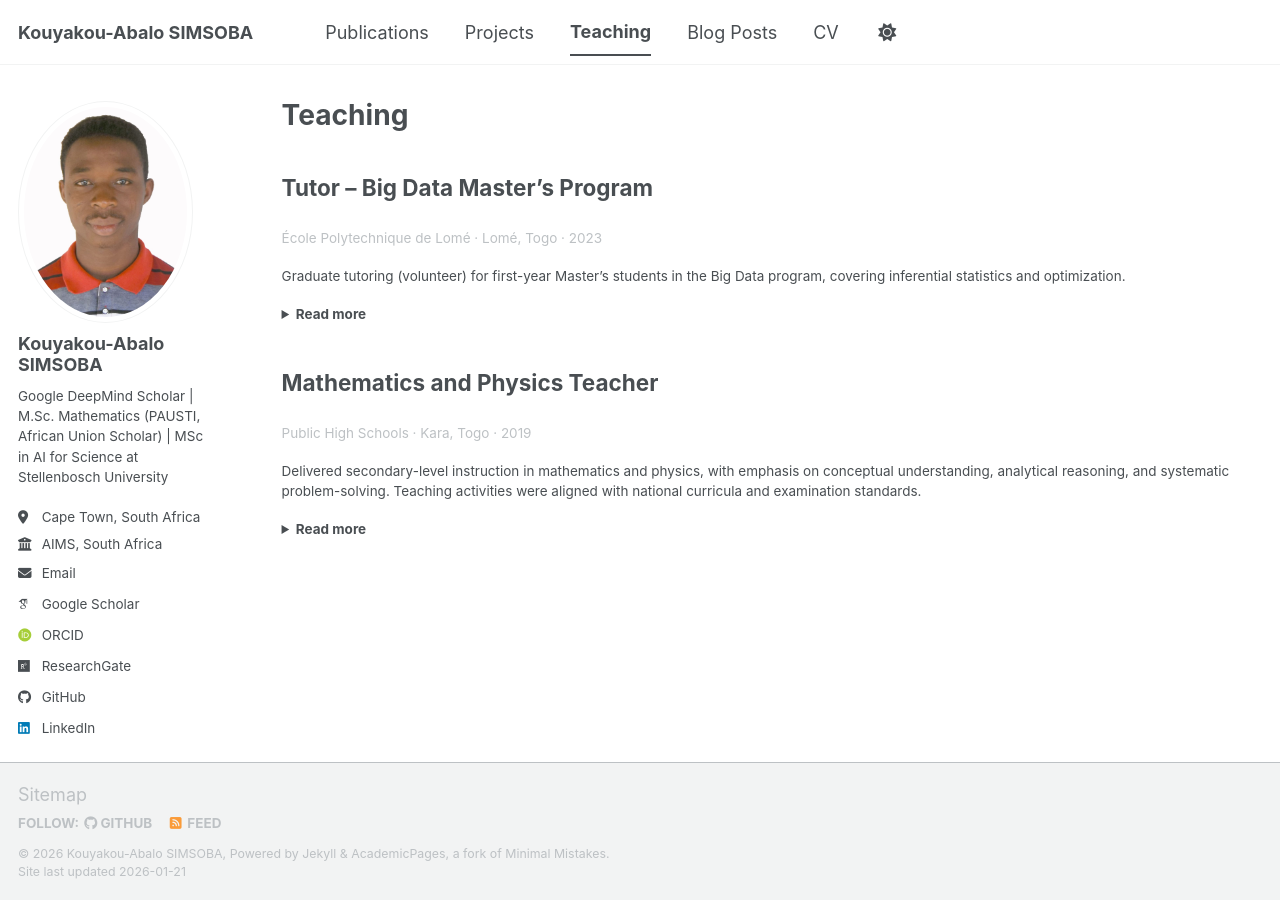
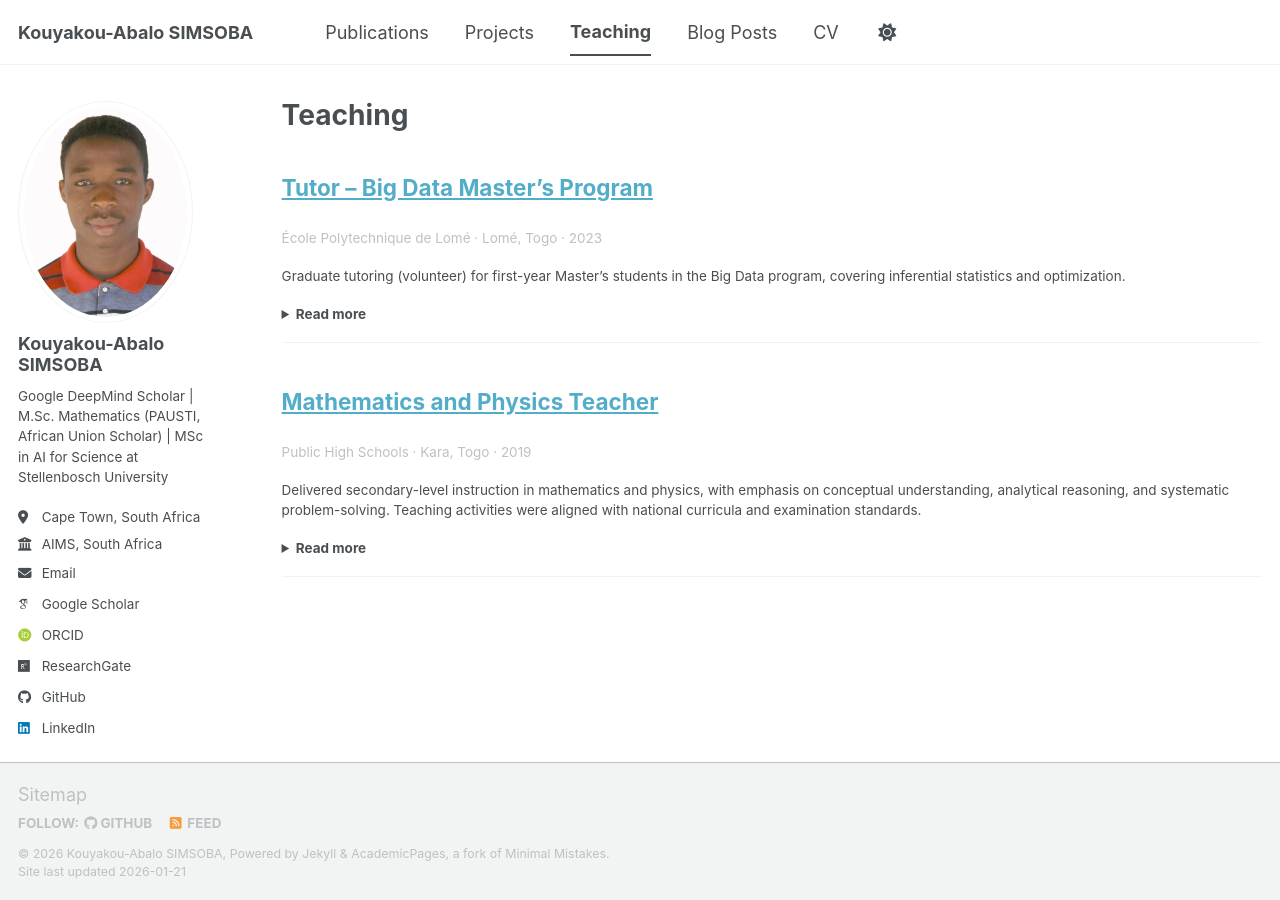
Before and after one commit to simsoba-research/simsoba-research.github.io, a Jekyll site: the page built from _pages/teaching.html, in a window 1280 px wide. Built offline with Jekyll 4.4.1, drawn with Linux system fonts in a browser that asks for light colours; some web fonts are replaced; a script bundle is joined from its source files by our own code; library files that are not in the unit come from our copies.

Commit message:
Update teaching.html

```diff
--- a/_pages/teaching.html
+++ b/_pages/teaching.html
@@ -8,24 +8,40 @@ author_profile: true
 {% include base_path %}
 
 {% for post in site.teaching reversed %}
-<article class="archive__item">
+<article class="archive__item" itemscope itemtype="http://schema.org/CreativeWork">
 
-  <!-- Blue section title (same style as CV) -->
-  <h2 class="archive__item-title">
-    {{ post.title }}
+  <!-- Title (keeps theme styling: blue + underline link style if theme adds it) -->
+  <h2 class="archive__item-title" itemprop="headline">
+    {% if post.link %}
+      <a href="{{ post.link }}">{{ post.title }}</a>
+    {% else %}
+      <a href="{{ base_path }}{{ post.url }}">{{ post.title }}</a>
+    {% endif %}
   </h2>
 
-  <!-- Meta line without ugly commas -->
+  <!-- Meta line (NO commas; only shows separators when the field exists) -->
+  {% assign has_meta = false %}
+  {% if post.venue or post.location or post.date %}
+    {% assign has_meta = true %}
+  {% endif %}
+
+  {% if has_meta %}
   <p class="page__meta">
     {% if post.venue %}{{ post.venue }}{% endif %}
-    {% if post.location %} · {{ post.location }}{% endif %}
-    {% if post.date %} · {{ post.date | date: "%Y" }}{% endif %}
+    {% if post.location %}
+      {% if post.venue %} · {% endif %}{{ post.location }}
+    {% endif %}
+    {% if post.date %}
+      {% if post.venue or post.location %} · {% endif %}{{ post.date | date: "%Y" }}
+    {% endif %}
   </p>
+  {% endif %}
 
-  <!-- IMPORTANT: markdownify -->
-  <div class="archive__item-excerpt">
-    {{ post.content | markdownify }}
+  <!-- Content: DO NOT markdownify here (your markdown is already rendered in collections) -->
+  <div class="archive__item-excerpt" itemprop="text">
+    {{ post.content }}
   </div>
 
+  <hr class="archive__item-teaser-divider">
 </article>
 {% endfor %}
```
